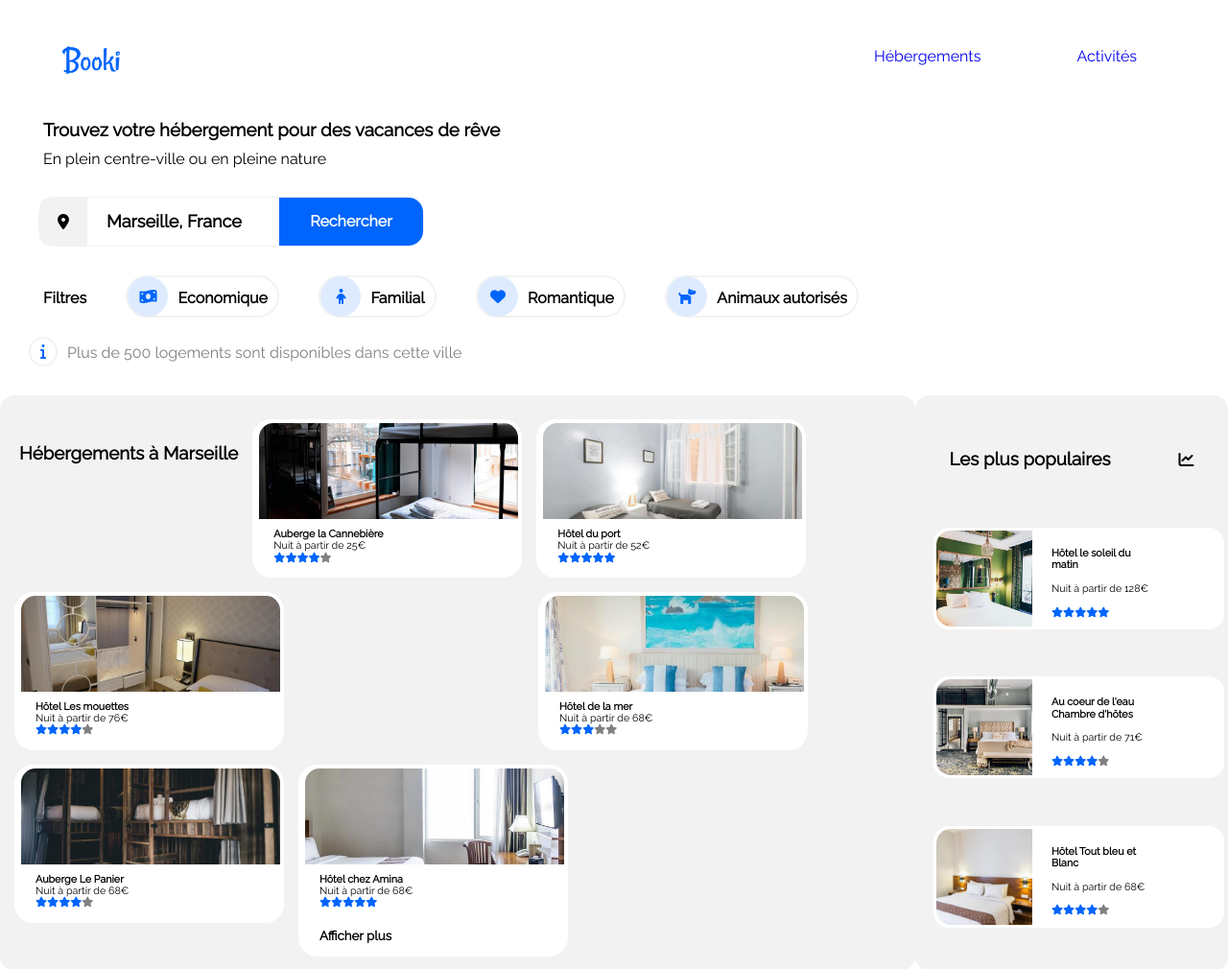
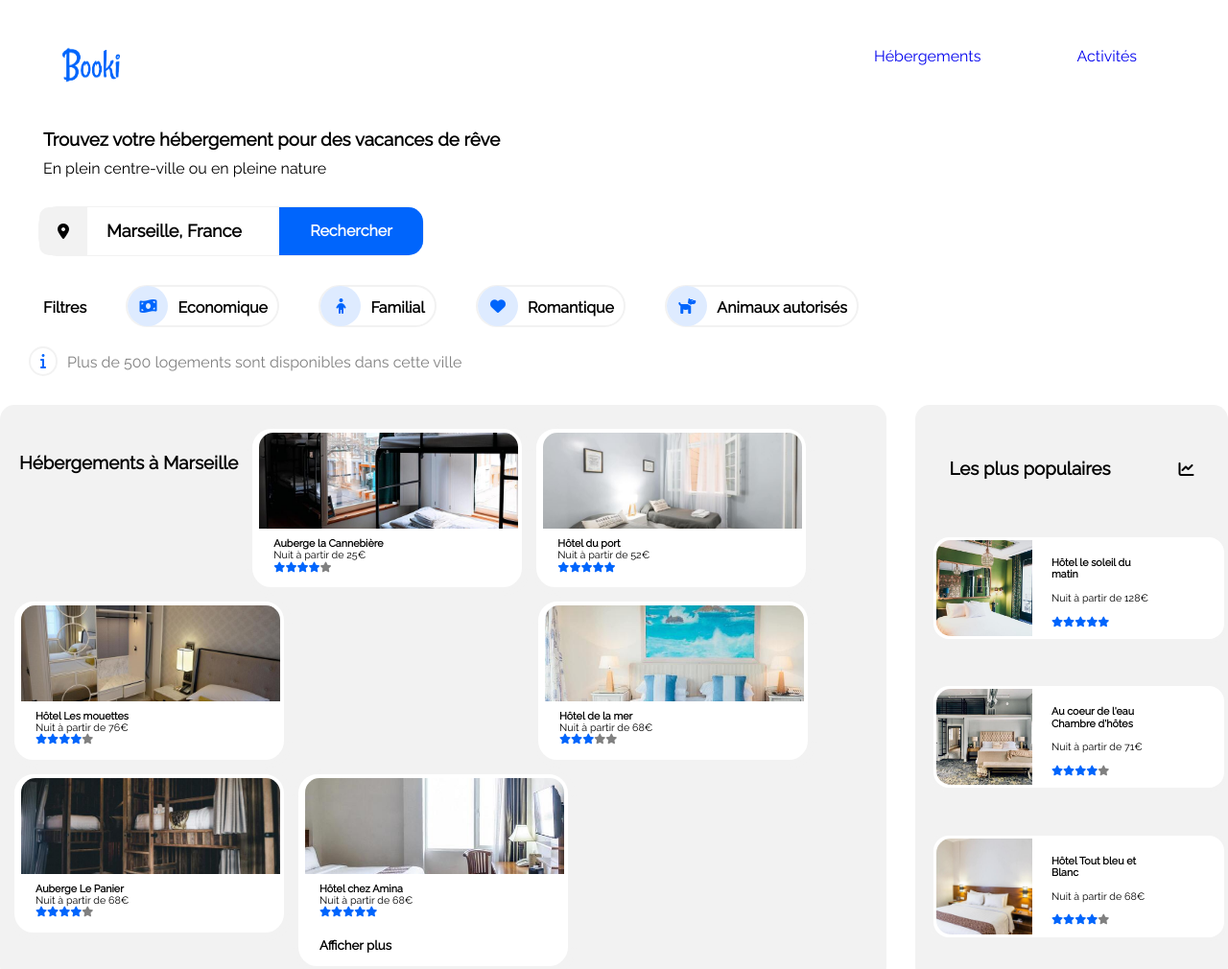
Before and after one commit to 4lb4t0R/Booki, a plain HTML site: page index.html in a window 1280 px wide. Shown: the top 1010 px of the page at 96% size. Drawn offline with Linux system fonts and the light colour scheme; files whose address does not match are found by name.

Commit message:
appliquer position au titre de la vitrine, redimensionner img, ajouter un padding top aux presentoirs, gérer annotations à la fin

```diff
--- a/index.html
+++ b/index.html
@@ -159,8 +159,8 @@
 
 			<!--HEBERGEMENTS-->
 			<section class="vitrineheber">
-				<h3 class="populairebis">Hébergements à Marseille</h3>
 
+				 <h3 class="populairebis">Hébergements à Marseille</h3>
 				<div class="presentoir1">
 					<img
 						class="produitbis"
--- a/style.css
+++ b/style.css
@@ -408,7 +408,7 @@ span {
 	.leheader {display: flex; flex-direction: row; justify-content: space-between; margin-left: 40px;}
 
 	/*LOGO*/
-	.lelogo {width: 95px; height: 45px;	margin-left: 10px; margin-top: 20px; margin-bottom:10px;}
+	.lelogo {width: 95px; height: 55px;	margin-left: 10px; margin-top: 20px; margin-bottom:10px;}
 
 	/*NAV*/
     .boutonfixed {padding: 50px 50px 10px 50px; border-bottom: none; text-decoration:none;}
@@ -434,7 +434,7 @@ span {
 .vitrinepop {height:600px; justify-content:space-evenly;}
 
 	/*HEBERGEMENTS*/
-.vitrineheber {flex-direction:row; background-color:#F2F2F2; flex-wrap:wrap; padding-top:25px;}
+.vitrineheber {flex-direction:row; background-color:#F2F2F2; flex-wrap:wrap; padding-top:25px; margin-right:30px; width:1500px; height:575px;}
 .presentoir4 {margin-left:265px;}
 .desktop {display:flex; flex-direction:row-reverse; align-items:center;}
 
```
